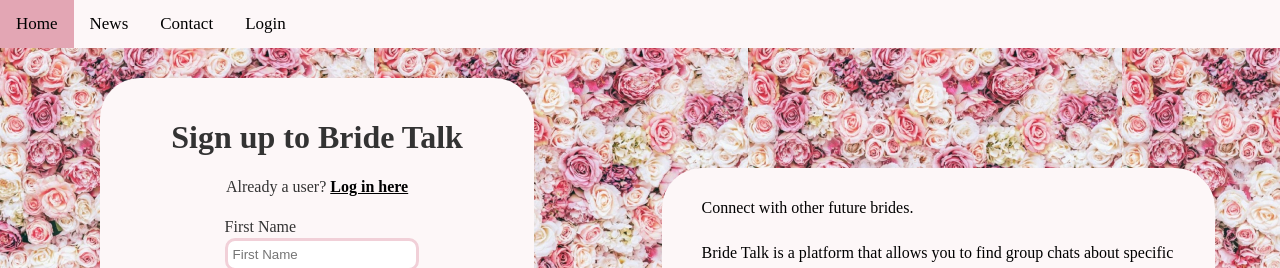
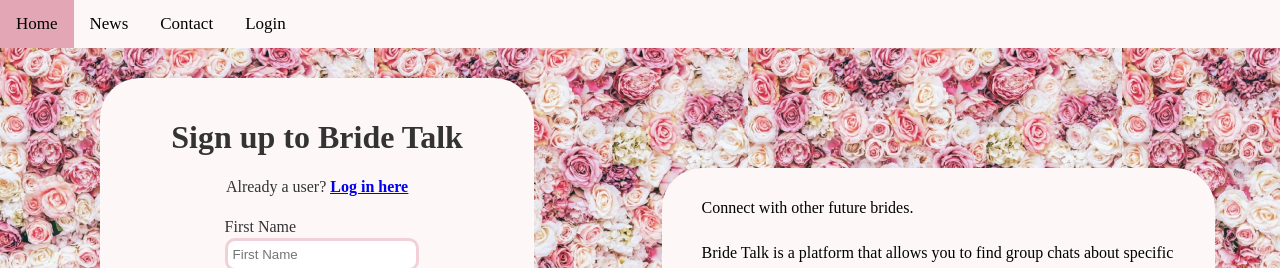
Before and after one commit to dta-byte/BrideTalk, a React (Create React App) app in the folder bridetalk_project/: page /create-user in a window 1280 px wide. Shown: the top 268 px of the page. Built offline with nearby package versions, Linux system fonts and the light colour scheme; a web font is replaced by a local one.

Commit message:
login text clickable

```diff
--- a/bridetalk_project/src/components/molecule/forms/createuserform/CreateUserForm.jsx
+++ b/bridetalk_project/src/components/molecule/forms/createuserform/CreateUserForm.jsx
@@ -45,7 +45,7 @@ export const CreateUserForm = () => {
               textDecoration: "underline",
             }}
           >
-            Log in here
+            <a href="http://localhost:3000/login">Log in here</a>
           </span>
         </div>
         <EnterText text="First Name "></EnterText>
```
